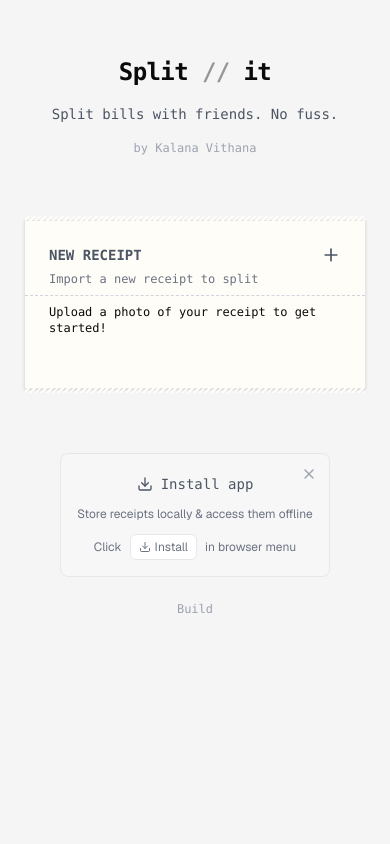
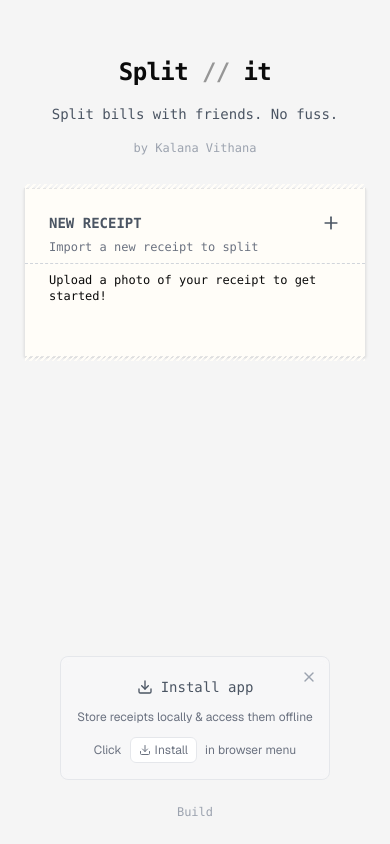
Before and after one commit to kvithana/bill-split, a Next.js app: page / in a window 390 px wide. Built offline with nearby package versions, Linux system fonts and the light colour scheme.

Commit message:
refactor: improve page layout and responsiveness
- Adjust main container and footer styling for better mobile and desktop layout
- Reduce vertical gap and add margin-top to footer
- Modify main section to use flex-1 for better content distribution

```diff
--- a/app/page.tsx
+++ b/app/page.tsx
@@ -40,7 +40,7 @@ export default function Home() {
           initial={{ opacity: 0 }}
           animate={{ opacity: 1 }}
           exit={{ opacity: 0 }}
-          className="flex flex-col items-center justify-items-center min-h-screen p-6 pb-20 gap-16 font-[family-name:var(--font-geist-sans)]"
+          className="flex flex-col items-center min-h-screen p-6 md:pb-20 gap-8 font-[family-name:var(--font-geist-sans)]"
         >
           <motion.header
             initial={{ opacity: 0, y: hasSeenIntro ? 0 : -20 }}
@@ -58,16 +58,15 @@ export default function Home() {
             initial={{ opacity: 0, y: hasSeenIntro ? 0 : 20 }}
             animate={{ opacity: 1, y: 0 }}
             transition={{ duration: hasSeenIntro ? 0.3 : 0.8, delay: hasSeenIntro ? 0 : 0.4 }}
-            className="flex flex-col gap-4 w-full"
+            className="flex flex-col gap-4 w-full flex-1"
           >
             <div className="flex flex-col gap-4 w-full">
               <CreateCard onCreate={handleCreate} />
               <ReceiptListLoader onReceiptClick={handleReceiptClick} />
             </div>
           </motion.main>
-          <footer className="row-start-3 flex flex-col gap-6 flex-wrap items-center justify-center">
+          <footer className="flex flex-col gap-6 flex-wrap items-center justify-center mt-auto">
             <InstallPrompt />
-
             <p className="text-xs text-gray-400 font-mono">Build {process.env.COMMIT_HASH}</p>
           </footer>
         </motion.div>
```
